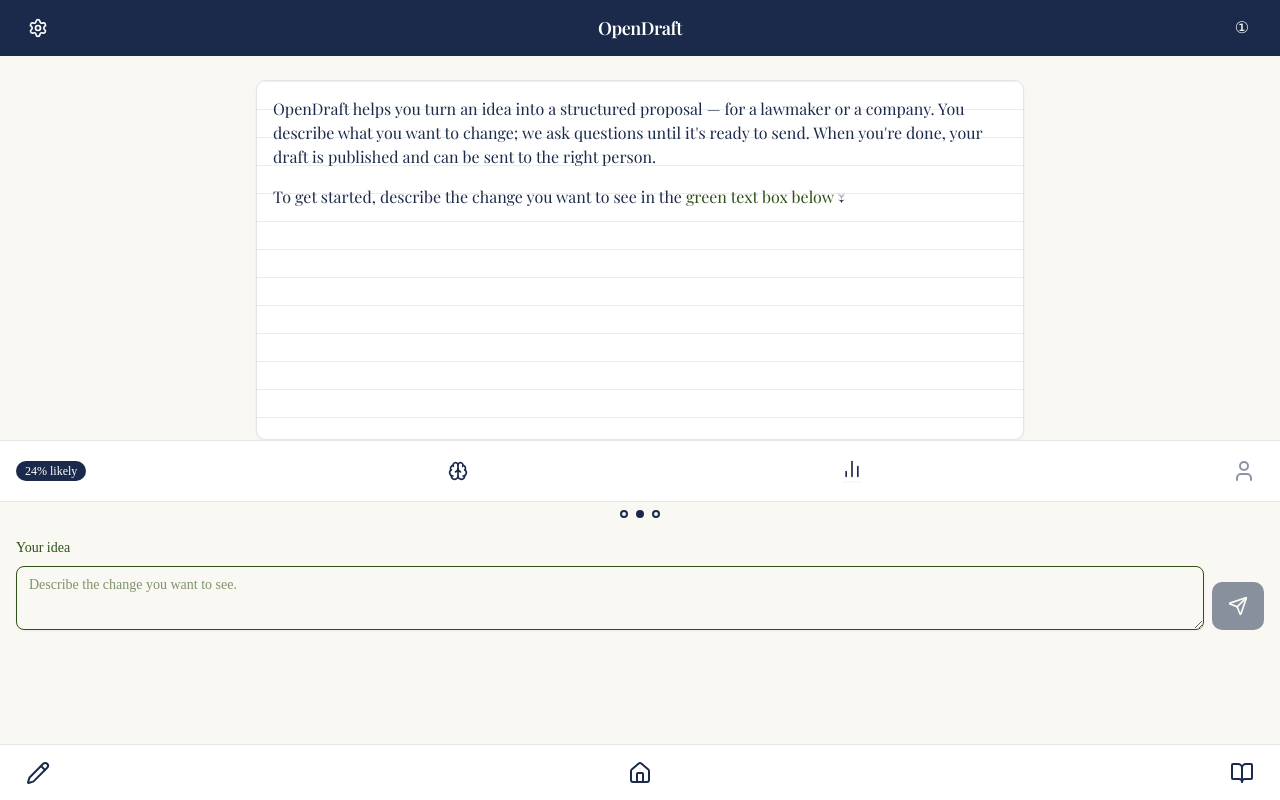
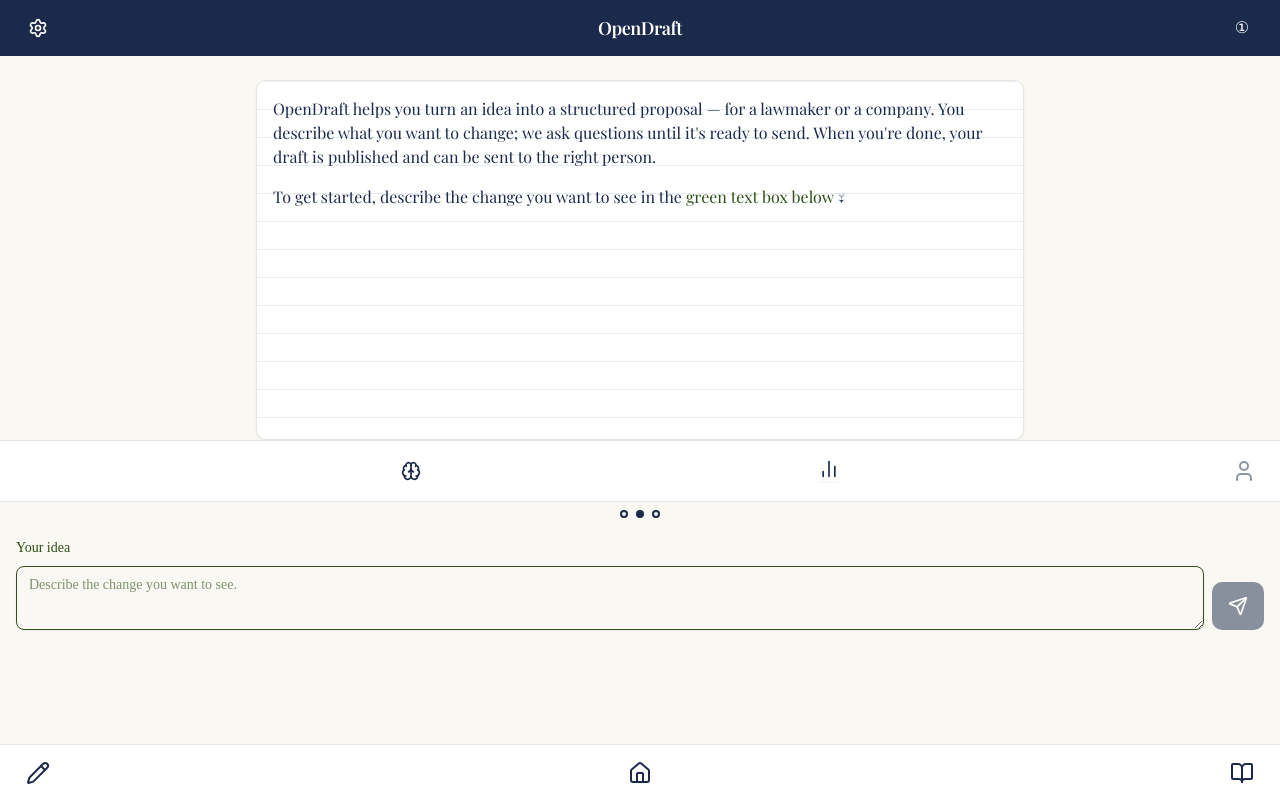
Before and after one commit to brownleelabs/opendraft, a Next.js app: page /draft in a window 1280 px wide. Built offline with nearby package versions, Linux system fonts and the light colour scheme.

Commit message:
p7-54: remove likelihood badge placeholder

```diff
--- a/app/draft/page.tsx
+++ b/app/draft/page.tsx
@@ -13,13 +13,11 @@
 import { BottomNav } from "@/components/shell/BottomNav";
 import { PaginationDots } from "@/components/shell/PaginationDots";
 import { TopNav } from "@/components/shell/TopNav";
-import { LikelihoodBadge } from "@/components/toolbar/LikelihoodBadge";
 import { MemoryButton } from "@/components/toolbar/MemoryButton";
 import { ProgressButton } from "@/components/toolbar/ProgressButton";
 import { Toolbar } from "@/components/toolbar/Toolbar";
 import { User } from "lucide-react";
 import { GoalTreeModal } from "@/components/modals/GoalTreeModal";
-import { LikelihoodDetailPanel } from "@/components/modals/LikelihoodDetailPanel";
 import { ProgressChartModal } from "@/components/modals/ProgressChartModal";
 import { InfoModal } from "@/components/modals/InfoModal";
 import { DraftDocument } from "@/components/output/DraftDocument";
@@ -165,11 +163,9 @@
   const [history, setHistory] = useState<ConversationMessage[]>([]);
   const [goalTreeOpen, setGoalTreeOpen] = useState(false);
   const [progressOpen, setProgressOpen] = useState(false);
-  const [likelihoodOpen, setLikelihoodOpen] = useState(false);
   const [infoOpen, setInfoOpen] = useState(false);
   const [isPublishing, setIsPublishing] = useState(false);
   const [isSubmitting, setIsSubmitting] = useState(false);
-  const [likelihoodScore] = useState(24);
   const { filledCount, percentComplete, allFilled } = useSlotTracker(state);
 
   const handlePublish = useCallback(async () => {
@@ -319,13 +315,6 @@
         </Paper>
         {/* Toolbar and pagination attached directly below paper */}
         <Toolbar
-          left={
-            <LikelihoodBadge
-              score={Math.round(likelihoodScore)}
-              visible={true}
-              onTap={() => setLikelihoodOpen(true)}
-            />
-          }
           centerLeft={
             <MemoryButton
               onTap={() => setGoalTreeOpen(true)}
@@ -411,12 +400,6 @@
         percentComplete={percentComplete}
         path={state.path}
       />
-      <LikelihoodDetailPanel
-        open={likelihoodOpen}
-        onClose={() => setLikelihoodOpen(false)}
-        score={24}
-        path={state.path}
-      />
       <InfoModal open={infoOpen} onClose={() => setInfoOpen(false)} />
     </>
   );
```
